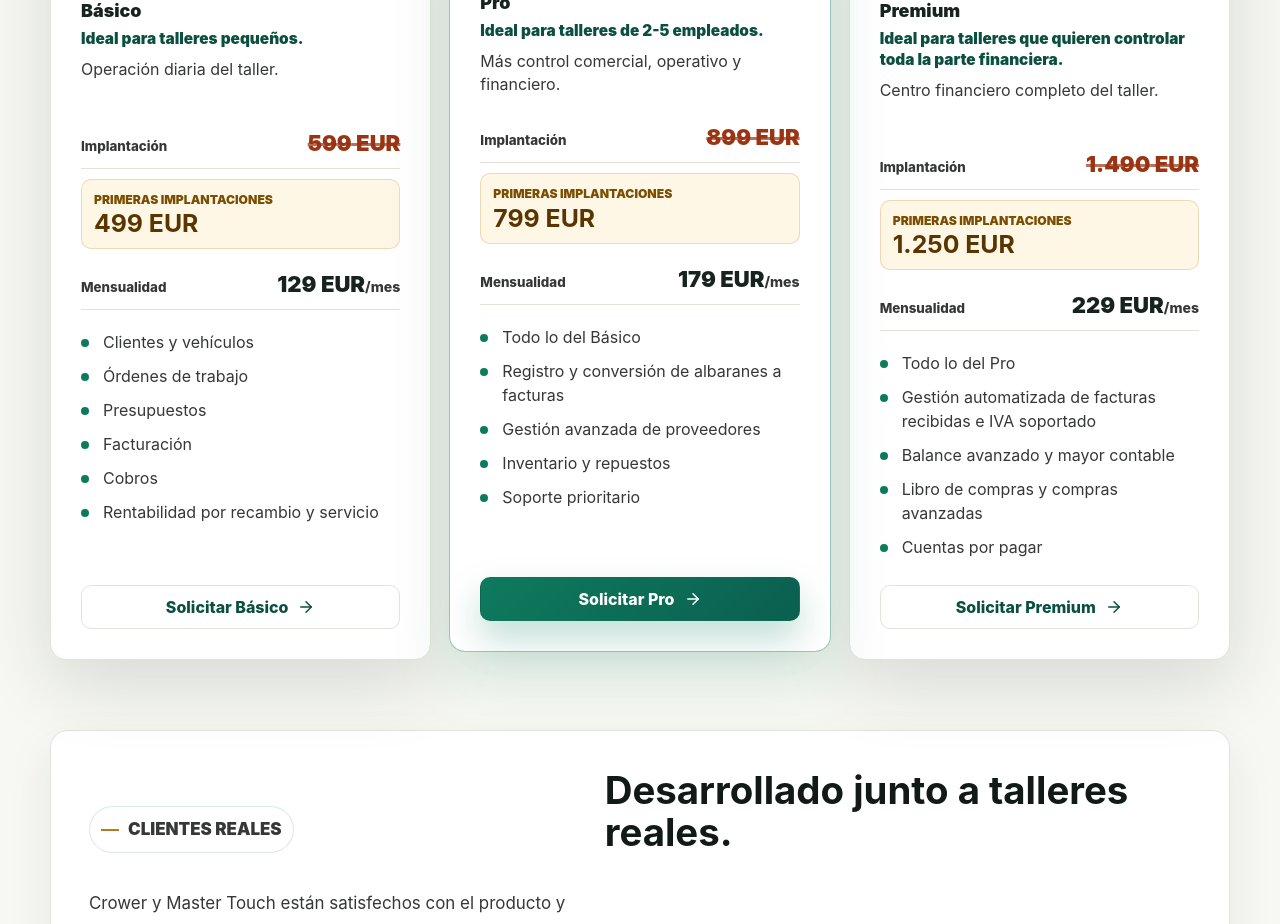
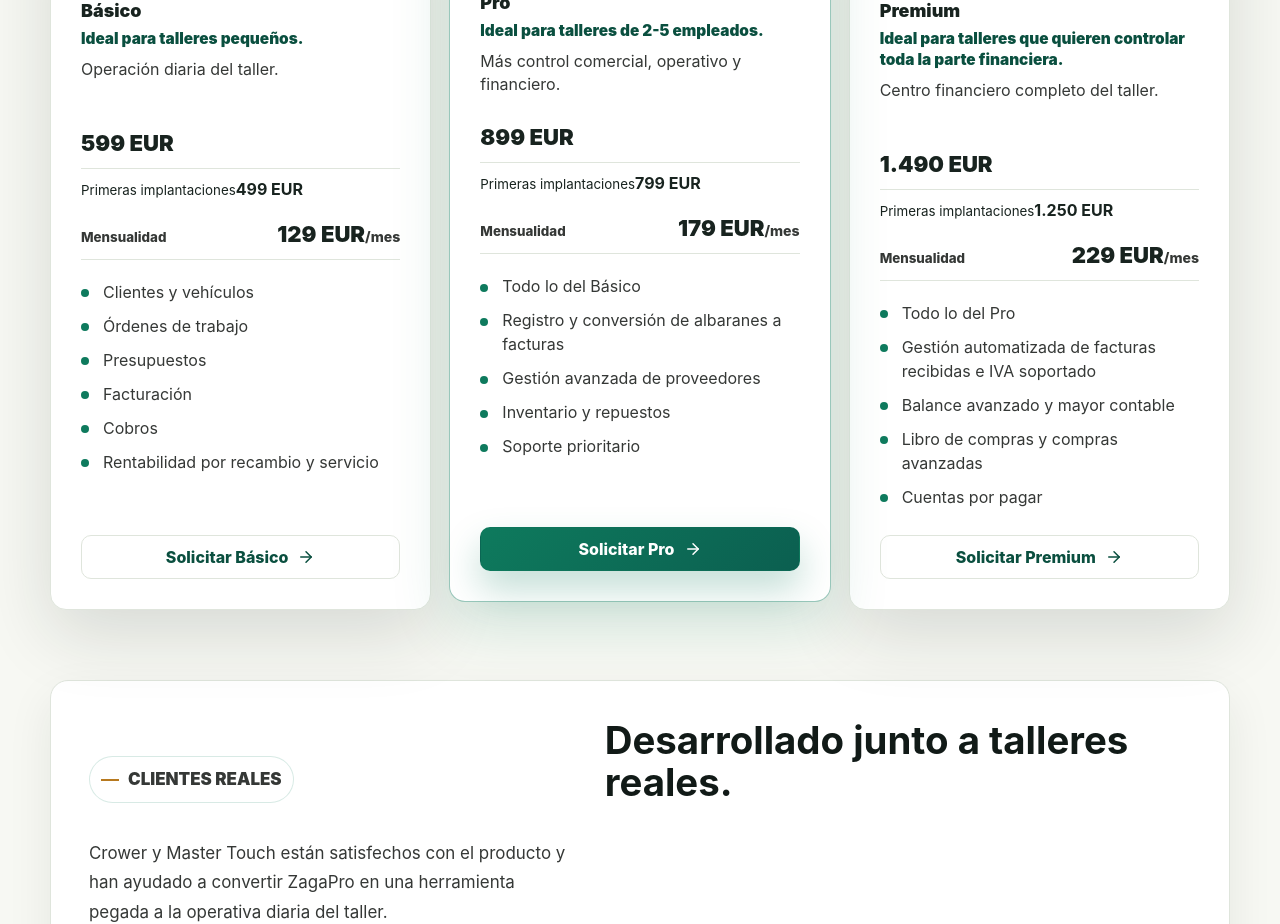
Before and after one commit to gerardojao/zagaprolanding, a React (Vite) app: page / in a window 1280 px wide. Shown: the part 4560-5484 px from the top of the page. Built offline with nearby package versions, Linux system fonts and the light colour scheme.

Commit message:
cambio precio de implatancio, se acabo la promocion

```diff
--- a/index.html
+++ b/index.html
@@ -180,18 +180,10 @@
               },
               {
                 "@type": "Question",
-                "name": "¿Qué incluye la promoción de crecimiento?",
+                "name": "¿ZagaPro tendrá integración con Verifactu?",
                 "acceptedAnswer": {
                   "@type": "Answer",
-                  "text": "La promoción aplica un 25% de descuento sobre la implantación inicial para las primeras implantaciones. La mensualidad se mantiene igual según el plan elegido."
-                }
-              },
-              {
-                "@type": "Question",
-                "name": "ZagaPro incluye Verifactu?",
-                "acceptedAnswer": {
-                  "@type": "Answer",
-                  "text": "Estamos desarrollando la integración con Verifactu para adaptarnos a la normativa española en cuanto sea obligatoria."
+                  "text": "Estamos preparando una integración con Verifactu a través de una alianza estrategica. Se ofrecerá como un servicio adicional de pago, sujeto a las condiciones y tarifas vigentes."
                 }
               },
               {
--- a/src/main.jsx
+++ b/src/main.jsx
@@ -1294,7 +1294,7 @@ function App() {
               <p className="plan-intro">{plan.intro}</p>
               <div className="plan-price">
                 <div className="plan-price-line">
-                  <small>Implantación</small>
+                  {/* <small>Implantación</small> */}
                   <span className="old-setup">{plan.setupPrice} EUR</span>
                 </div>
                 <div className="plan-promo">
--- a/src/styles.css
+++ b/src/styles.css
@@ -2286,37 +2286,6 @@ h2 {
   font-weight: 850;
 }
 
-.plan-promo {
-  display: grid;
-  gap: 3px;
-  padding: 12px;
-  border: 1px solid rgba(183, 121, 31, 0.24);
-  border-radius: 10px;
-  background: #fff7e6;
-  color: #7a4d00;
-  line-height: 1.35;
-}
-
-.plan-promo small {
-  color: #7a4d00;
-  font-size: 0.76rem;
-  font-weight: 950;
-  text-transform: uppercase;
-}
-
-.plan-promo strong {
-  color: #5a3500;
-  font-size: 1.55rem;
-  line-height: 1;
-}
-
-.old-setup {
-  color: #9a3412 !important;
-  text-decoration: line-through;
-  text-decoration-thickness: 3px;
-  text-decoration-color: rgba(154, 52, 18, 0.7);
-}
-
 .plan-card .primary-button,
 .plan-card .secondary-button {
   width: 100%;
```
